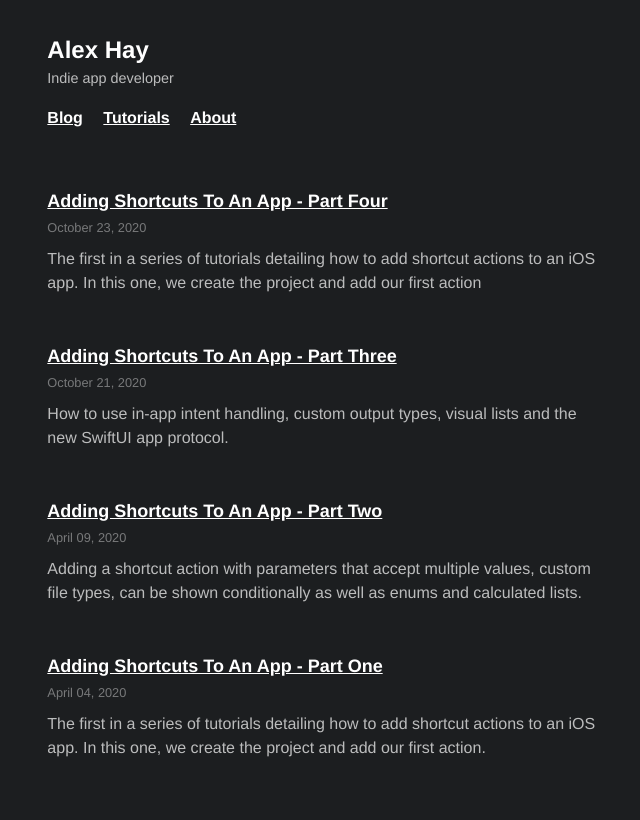
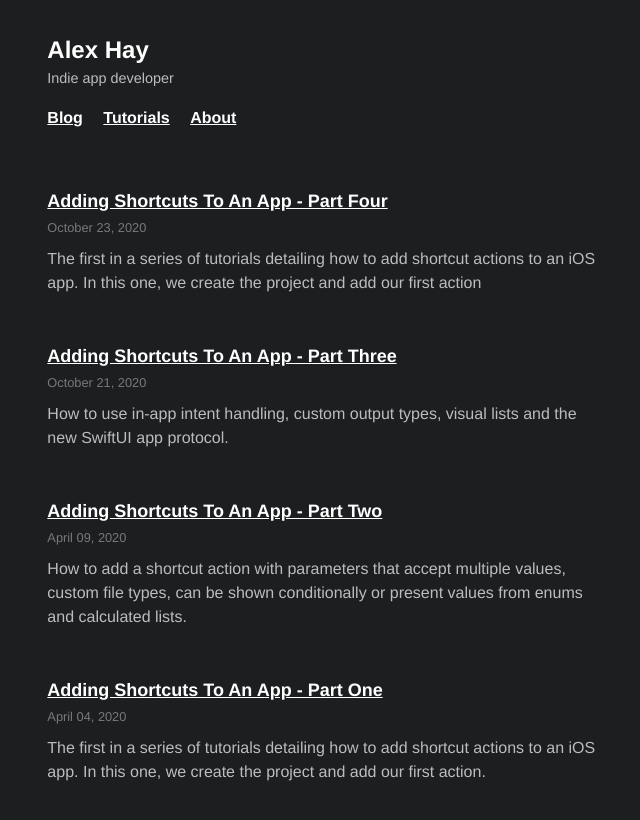
Before and after one commit to mralexhay/mralexhay.github.io, a Jekyll site: the page built from index.html, in a window 1280 px wide. Shown: the top 820 px of the page, without its empty margins (315-955 px from the left). Built offline with Jekyll 4.4.1, drawn with Linux system fonts in a browser that asks for light colours; some web fonts are replaced; the list of posts is cut into pages by our own code; comment, search, counter and statistics services are not loaded.

Commit message:
summary tweak

```diff
--- a/_posts/tutorials/2020-04-09-adding-shortcuts-to-an-app-2.md
+++ b/_posts/tutorials/2020-04-09-adding-shortcuts-to-an-app-2.md
@@ -1,9 +1,9 @@
 ---
 layout: post
 title: Adding Shortcuts To An App - Part Two
-description: Adding a shortcut action with parameters that accept multiple values, custom file types, can be shown conditionally as well as enums and calculated lists.
+description: How to add a shortcut action with parameters that accept multiple values, custom file types, can be shown conditionally or present values from enums and calculated lists.
 category: tutorials
-summary: Adding a shortcut action with parameters that accept multiple values, custom file types, can be shown conditionally as well as enums and calculated lists.
+summary: How to add a shortcut action with parameters that accept multiple values, custom file types, can be shown conditionally or present values from enums and calculated lists.
 ---
 
 In the [last post]({% post_url /tutorials/2020-04-04-adding-shortcuts-to-an-app-1 %}) we looked at starting from scratch with a blank Xcode project and adding a basic Shortcuts action that made text uppercase.
```
